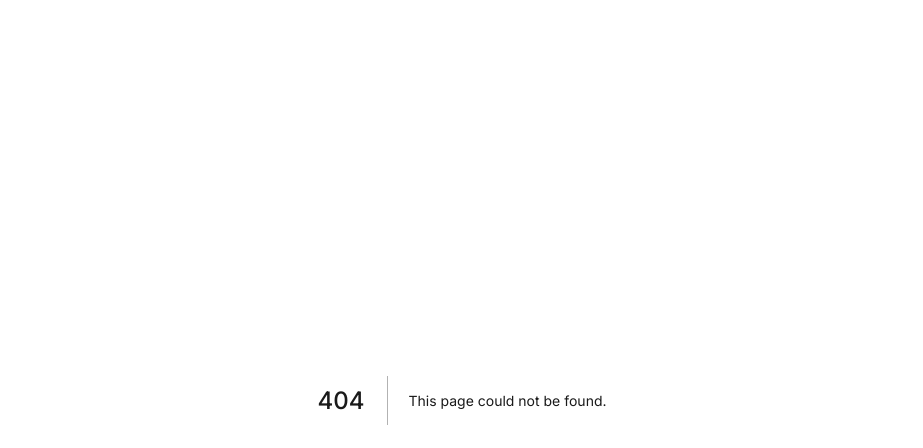
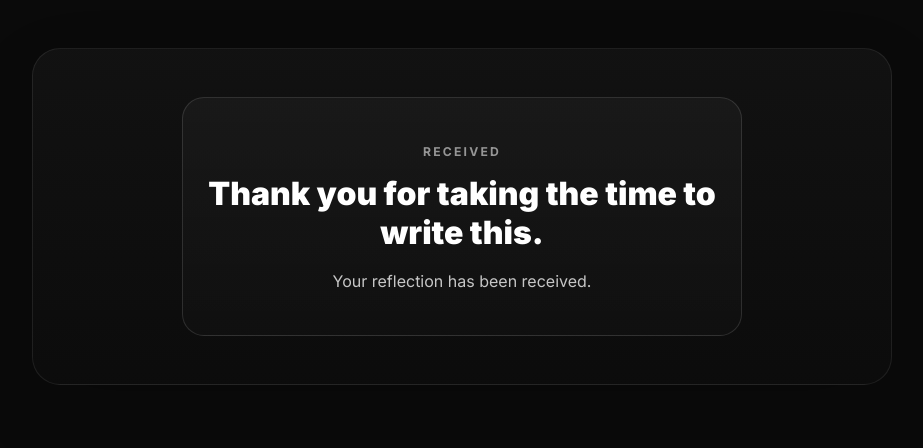
Before and after one commit to princePerspect/portfolio, a Next.js app: page /write/success in a window 1280 px wide. Before the commit this address had no page. Shown: the top 448 px of the page, without its empty margins (178-1101 px from the left). Built offline with nearby package versions, Linux system fonts and the light colour scheme; a web font is replaced by a local one.

Commit message:
Fix Netlify form deployment

```diff
--- a/app/write/WriteReflectionFormStatic.tsx
+++ b/app/write/WriteReflectionFormStatic.tsx
@@ -5,7 +5,7 @@ export default function WriteReflectionFormStatic() {
         <form
             name="write-reflection"
             method="POST"
-            action="/write?success=true"
+            action="/write/success"
             data-netlify="true"
             data-netlify-honeypot="bot-field"
             className={styles.form}
--- a/app/write/page.tsx
+++ b/app/write/page.tsx
@@ -37,8 +37,7 @@ export default function WritePage() {
                     <div className={styles.container}>
                         <section className={styles.card} id="reflection-form">
                             <div className={styles.copy}>
-                                <span className={styles.eyebrow}>POSITIVE, CRITICAL, THOUGHTFUL, ANONYMOUS -
-                                    EVERYTHING IS WELCOME</span>
+                                <span className={styles.eyebrow}>POSITIVE, CRITICAL, THOUGHTFUL, ANONYMOUS - EVERYTHING IS WELCOME</span>
                                 <p>
                                     If we&apos;ve interacted, worked together, crossed
                                     paths briefly, or shared any part of a journey -
--- /dev/null
+++ b/app/write/success/page.tsx
@@ -0,0 +1,28 @@
+import styles from '../page.module.css';
+
+export default function ReflectionSuccessPage() {
+    return (
+        <main className={styles.main}>
+            <div className={styles.container}>
+                <section className={styles.card}>
+                    <div
+                        className={styles.successState}
+                        aria-live="polite"
+                    >
+                        <span className={styles.successEyebrow}>
+                            RECEIVED
+                        </span>
+
+                        <h2 className={styles.successTitle}>
+                            Thank you for taking the time to write this.
+                        </h2>
+
+                        <p className={styles.successMessage}>
+                            Your reflection has been received.
+                        </p>
+                    </div>
+                </section>
+            </div>
+        </main>
+    );
+}
--- a/package.json
+++ b/package.json
@@ -17,6 +17,7 @@
     "remark-html": "^16.0.1"
   },
   "devDependencies": {
+    "@netlify/plugin-nextjs": "^4.41.6",
     "@types/node": "^20",
     "@types/react": "^19",
     "@types/react-dom": "^19",
```
Also changed, not shown: app/write/WriteReflectionForm.tsx (+0 -24 lines), 1 other file (tests, documents, lock files or other folders).
